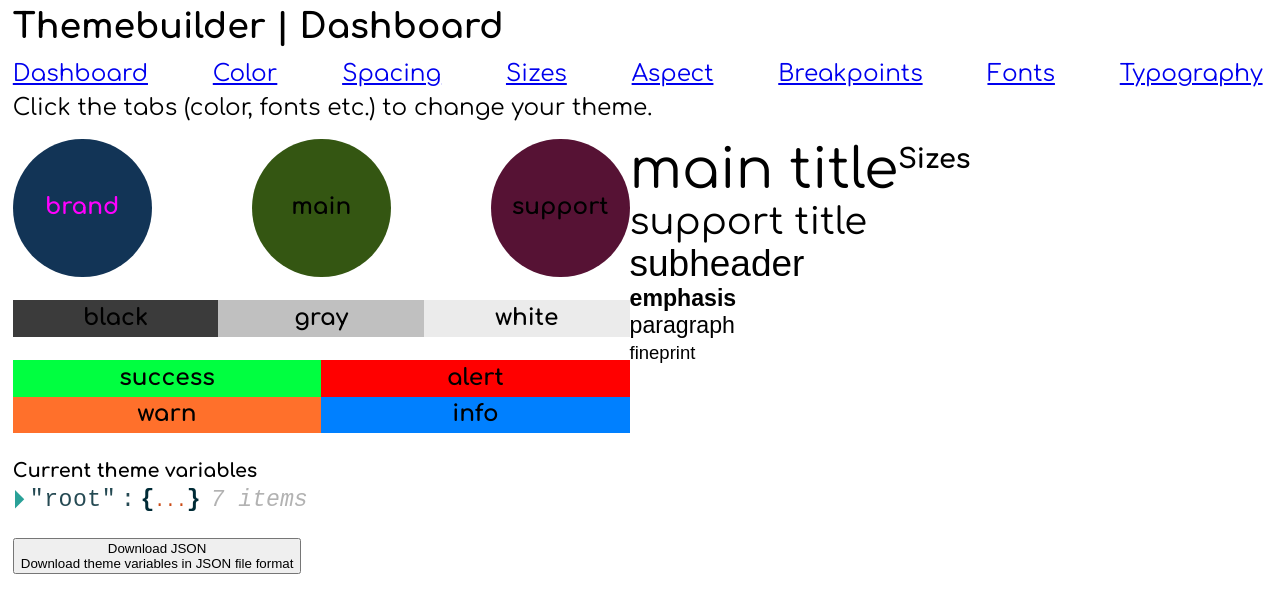
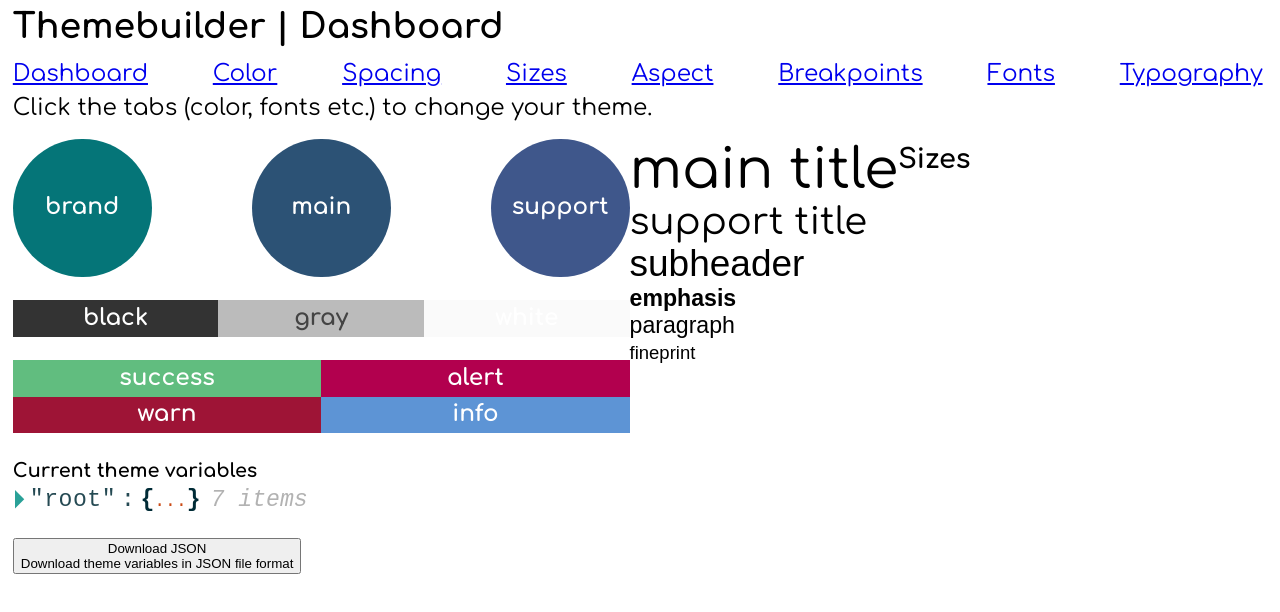
Before and after one commit to olemak/themebuilder, a React (Create React App) app: page / in a window 1280 px wide. Shown: the top 612 px of the page. Built offline with nearby package versions, Linux system fonts and the light colour scheme.

Commit message:
New default colors

```diff
--- a/src/data/defaultColors.js
+++ b/src/data/defaultColors.js
@@ -1,34 +1,63 @@
 const defaultColors = {
     brand: {
-        value: "#123456",
-        contrast: "#ff00ff"
+        value: "#057578",
+        contrast: "#ffffff",
+        light: "#069296",
+        dark: "#03575a"
     },
     main: {
-        value: "#345612"
+        value: "#2c5275",
+        contrast: "#ffffff",
+        light: "#376692",
+        dark: "#213d57"
     },
     support: {
-        value: "#561234"
+        value: "#3f578b",
+        contrast: "#ffffff",
+        light: "#4e6cad",
+        dark: "#2f4168"
     },
     black: {
-        value: "#3b3b3b"
+        value: "#333333",
+        contrast: "#ffffff",
+        light: "#3f3f3f",
+        dark: "#262626"
     },
     white: {
-        value: "#ebebeb"
+        value: "#fafafa",
+        contrast: "#ffffff",
+        light: "#ffffff",
+        dark: "#b4b4b4"
     },
     gray: {
-        value: "#c0c0c0"
+        value: "#bbbbbb",
+        contrast: "#444444",
+        light: "#e9e9e9",
+        dark: "#8c8c8c"
     },
     info: {
-        value: "#0080ff"
+        value: "#5d94d5",
+        contrast: "#ffffff",
+        light: "#74b9ff",
+        dark: "#456f9f"
     },
     success: {
-        value: "#00ff40"
+        value: "#61bd7f",
+        contrast: "#ffffff",
+        light: "#79ec9e",
+        dark: "#488d5f"
     },
     alert: {
-        value: "#ff0000"
+        value: "#b2004e",
+        contrast: "#ffffff",
+        light: "#de0061",
+        dark: "#85003a"
     },
     warn: {
-        value: "#ff702b"
+        value: "#9e1436",
+        contrast: "#ffffff",
+        light: "#c51943",
+        dark: "#760f28"
     }
 };
 
```
